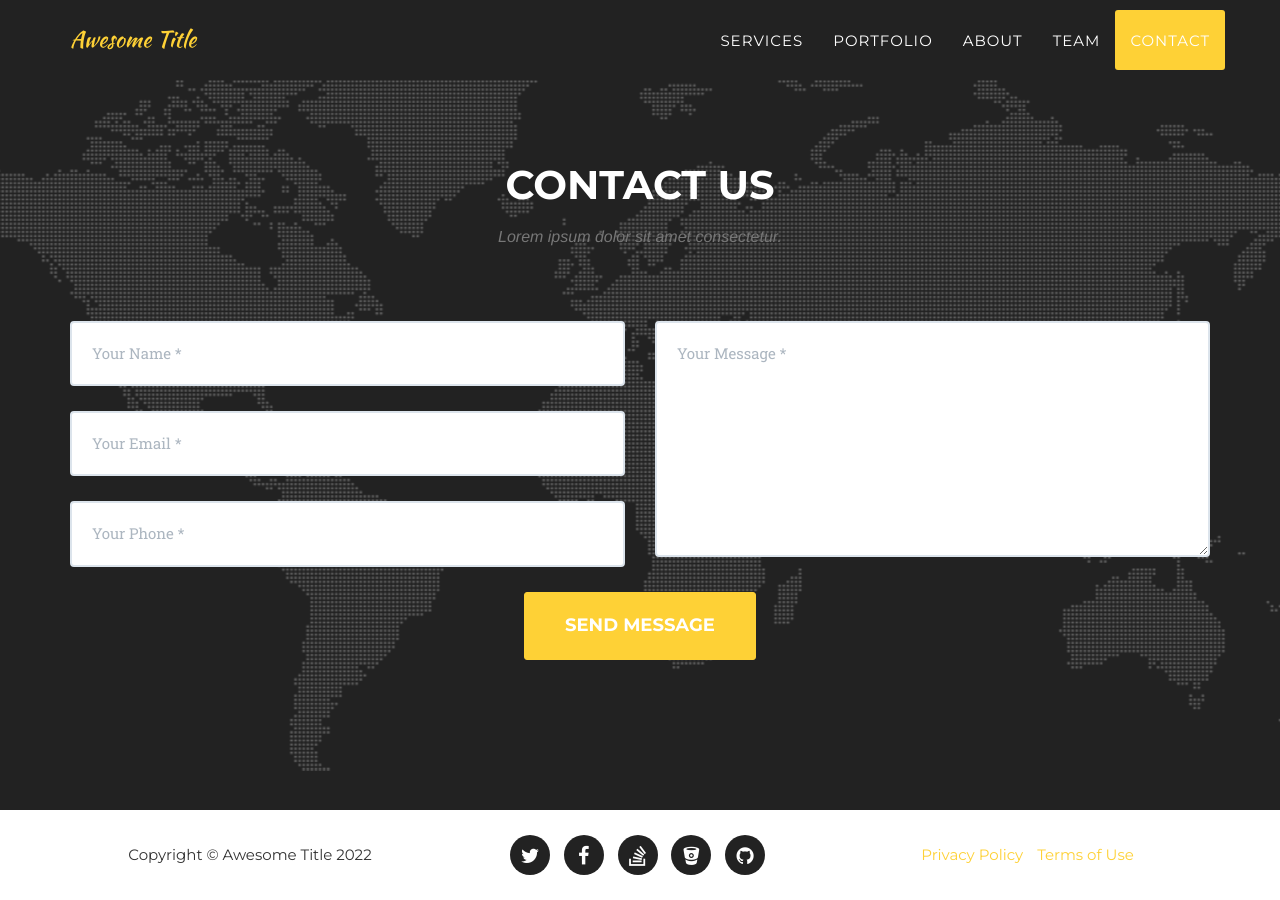
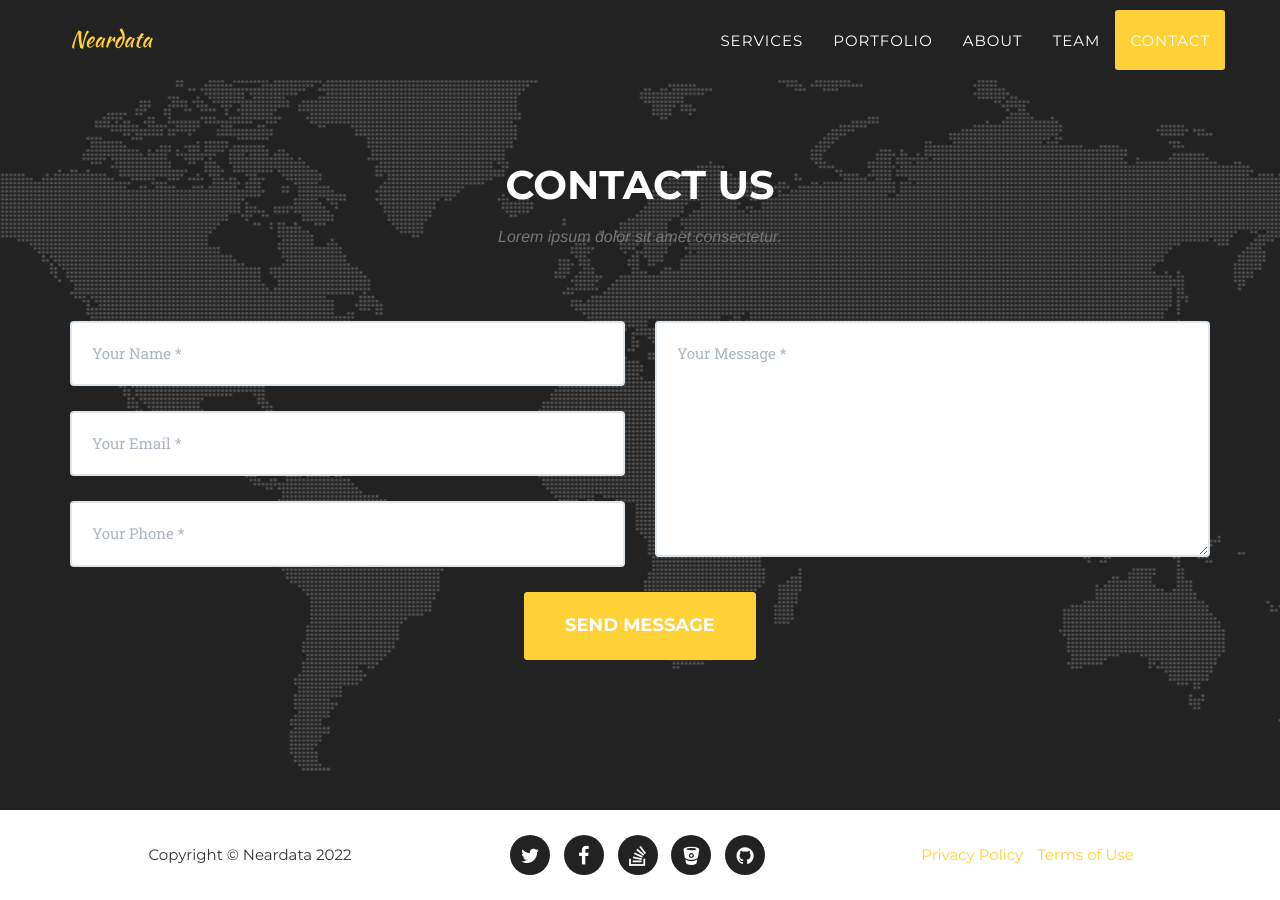
Before and after one commit to sergial273/Neardata_test, a Jekyll site: the page built from index.html, in a window 1280 px wide and 900 px high, scrolled down 5636 px. Built offline with Jekyll 4.4.1, drawn with Linux system fonts in a browser that asks for light colours; some web fonts are replaced.

Commit message:
Update _config.yml

```diff
--- a/_config.yml
+++ b/_config.yml
@@ -2,7 +2,7 @@ url: https://sergial273.github.io/Neardata/
 baseurl: /Neardata/
 
 # Site settings
-title: Awesome Title
+title: Neardata
 email: your-email@domain.com
 description: "Write an awesome description for your new site here. You can edit this line in _config.yml. It will appear in your document head meta (for Google search results) and in your feed.xml site description."
 
```
